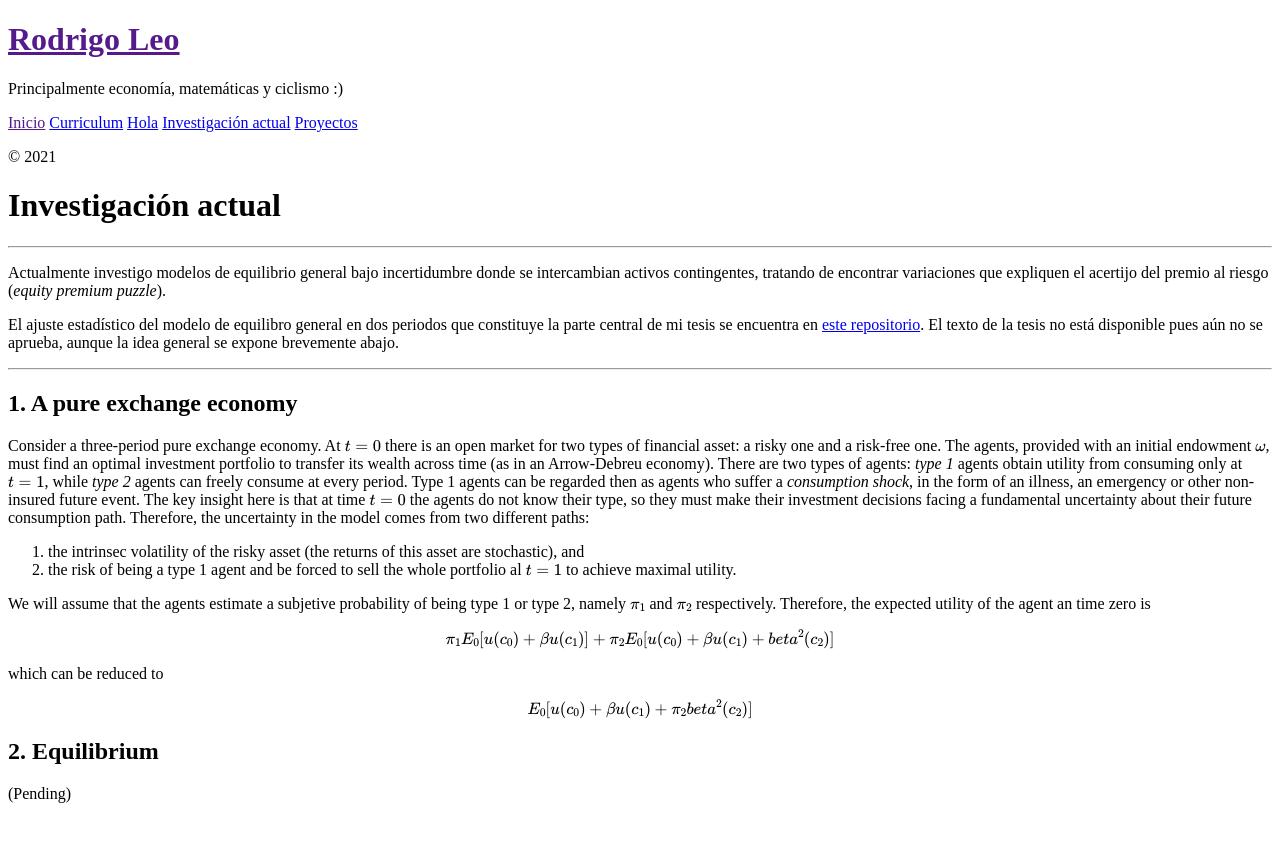
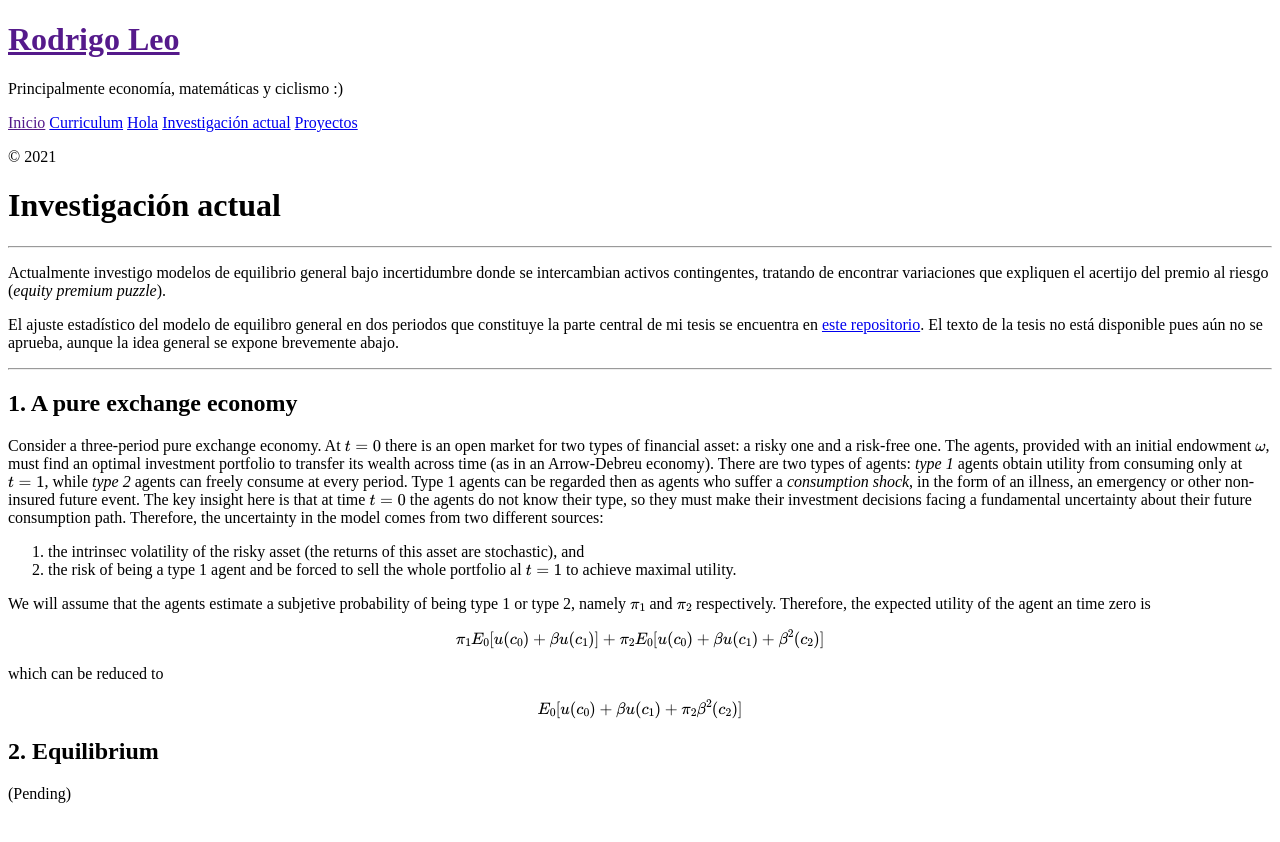
Before and after one commit to r-leo/r-leo.github.io, a Jekyll site: the page built from investigacion.md, in a window 1280 px wide. Shown: the top 842 px of the page. Built offline with Jekyll 4.4.1, drawn with Linux system fonts in a browser that asks for light colours.

Commit message:
Update research

```diff
--- a/docs/atom.xml
+++ b/docs/atom.xml
@@ -4,7 +4,7 @@
  <title>Rodrigo Leo</title>
  <link href="/atom.xml" rel="self"/>
  <link href="/"/>
- <updated>2021-03-26T09:46:31-06:00</updated>
+ <updated>2021-03-26T09:48:49-06:00</updated>
  <id></id>
  <author>
    <name>Rodrigo Leo</name>
--- a/docs/investigacion/index.html
+++ b/docs/investigacion/index.html
@@ -102,16 +102,16 @@
 
 <h2 id="1-a-pure-exchange-economy">1. A pure exchange economy</h2>
 
-<p>Consider a three-period pure exchange economy. At \(t=0\) there is an open market for two types of financial asset: a risky one and a risk-free one. The agents, provided with an initial endowment \(\omega\), must find an optimal investment portfolio to transfer its wealth across time (as in an Arrow-Debreu economy). There are two types of agents: <em>type 1</em> agents obtain utility from consuming only at \(t=1\), while <em>type 2</em> agents can freely consume at every period. Type 1 agents can be regarded then as agents who suffer a <em>consumption shock</em>, in the form of an illness, an emergency or other non-insured future event. The key insight here is that at time \(t=0\) the agents do not know their type, so they must make their investment decisions facing a fundamental uncertainty about their future consumption path. Therefore, the uncertainty in the model comes from two different paths:</p>
+<p>Consider a three-period pure exchange economy. At \(t=0\) there is an open market for two types of financial asset: a risky one and a risk-free one. The agents, provided with an initial endowment \(\omega\), must find an optimal investment portfolio to transfer its wealth across time (as in an Arrow-Debreu economy). There are two types of agents: <em>type 1</em> agents obtain utility from consuming only at \(t=1\), while <em>type 2</em> agents can freely consume at every period. Type 1 agents can be regarded then as agents who suffer a <em>consumption shock</em>, in the form of an illness, an emergency or other non-insured future event. The key insight here is that at time \(t=0\) the agents do not know their type, so they must make their investment decisions facing a fundamental uncertainty about their future consumption path. Therefore, the uncertainty in the model comes from two different sources:</p>
 <ol>
   <li>the intrinsec volatility of the risky asset (the returns of this asset are stochastic), and</li>
   <li>the risk of being a type 1 agent and be forced to sell the whole portfolio al \(t=1\) to achieve maximal utility.</li>
 </ol>
 
 <p>We will assume that the agents estimate a subjetive probability of being type 1 or type 2, namely \(\pi_1\) and \(\pi_2\) respectively. Therefore, the expected utility of the agent an time zero is
-\[ \pi_1 E_0[u(c_0) + \beta u(c_1)] + \pi_2 E_0[u(c_0) + \beta u(c_1) + beta^2(c_2)] \]
+\[ \pi_1 E_0[u(c_0) + \beta u(c_1)] + \pi_2 E_0[u(c_0) + \beta u(c_1) + \beta^2(c_2)] \]
 which can be reduced to
-\[ E_0[u(c_0) + \beta u(c_1) + \pi_2 beta^2(c_2)] \]</p>
+\[ E_0[u(c_0) + \beta u(c_1) + \pi_2 \beta^2(c_2)] \]</p>
 
 <h2 id="2-equilibrium">2. Equilibrium</h2>
 
--- a/investigacion.md
+++ b/investigacion.md
@@ -13,14 +13,14 @@ El ajuste estadístico del modelo de equilibro general en dos periodos que const
 
 ## 1. A pure exchange economy
 
-Consider a three-period pure exchange economy. At \\(t=0\\) there is an open market for two types of financial asset: a risky one and a risk-free one. The agents, provided with an initial endowment \\(\omega\\), must find an optimal investment portfolio to transfer its wealth across time (as in an Arrow-Debreu economy). There are two types of agents: *type 1* agents obtain utility from consuming only at \\(t=1\\), while *type 2* agents can freely consume at every period. Type 1 agents can be regarded then as agents who suffer a *consumption shock*, in the form of an illness, an emergency or other non-insured future event. The key insight here is that at time \\(t=0\\) the agents do not know their type, so they must make their investment decisions facing a fundamental uncertainty about their future consumption path. Therefore, the uncertainty in the model comes from two different paths:
+Consider a three-period pure exchange economy. At \\(t=0\\) there is an open market for two types of financial asset: a risky one and a risk-free one. The agents, provided with an initial endowment \\(\omega\\), must find an optimal investment portfolio to transfer its wealth across time (as in an Arrow-Debreu economy). There are two types of agents: *type 1* agents obtain utility from consuming only at \\(t=1\\), while *type 2* agents can freely consume at every period. Type 1 agents can be regarded then as agents who suffer a *consumption shock*, in the form of an illness, an emergency or other non-insured future event. The key insight here is that at time \\(t=0\\) the agents do not know their type, so they must make their investment decisions facing a fundamental uncertainty about their future consumption path. Therefore, the uncertainty in the model comes from two different sources:
 1. the intrinsec volatility of the risky asset (the returns of this asset are stochastic), and
 1. the risk of being a type 1 agent and be forced to sell the whole portfolio al \\(t=1\\) to achieve maximal utility.
 
 We will assume that the agents estimate a subjetive probability of being type 1 or type 2, namely \\(\pi_1\\) and \\(\pi_2\\) respectively. Therefore, the expected utility of the agent an time zero is
-\\[ \pi_1 E_0[u(c_0) + \beta u(c_1)] + \pi_2 E_0[u(c_0) + \beta u(c_1) + beta^2(c_2)] \\]
+\\[ \pi_1 E_0[u(c_0) + \beta u(c_1)] + \pi_2 E_0[u(c_0) + \beta u(c_1) + \beta^2(c_2)] \\]
 which can be reduced to
-\\[ E_0[u(c_0) + \beta u(c_1) + \pi_2 beta^2(c_2)] \\]
+\\[ E_0[u(c_0) + \beta u(c_1) + \pi_2 \beta^2(c_2)] \\]
 
 
 ## 2. Equilibrium
```
